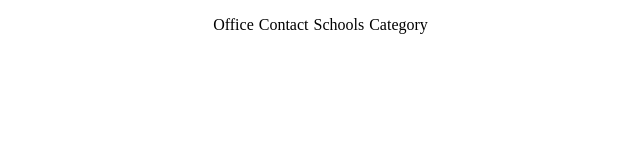
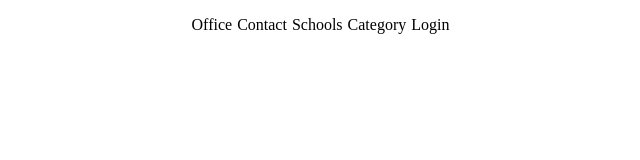
Before and after one commit to mecheline/github-tutorial, a plain HTML site: page index.html in a window 1280 px wide. Shown: the full height of the page, 337-977 px from the left. Drawn offline with Linux system fonts and the light colour scheme.

Commit message:
login link added

```diff
--- a/index.html
+++ b/index.html
@@ -14,6 +14,7 @@
             <li>Contact</li>
             <li>Schools</li>
             <li>Category</li>
+            <li>Login</li>
         </ul>
     </nav>
 
```
